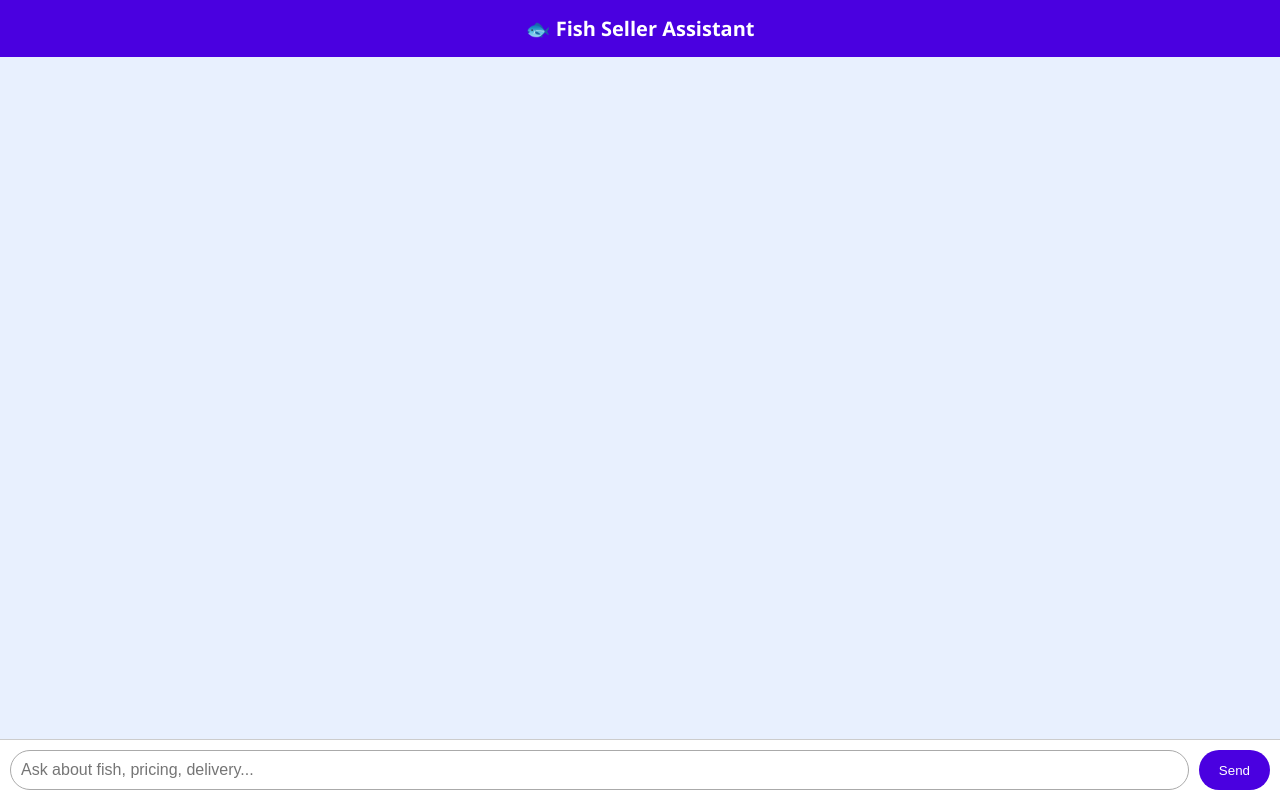
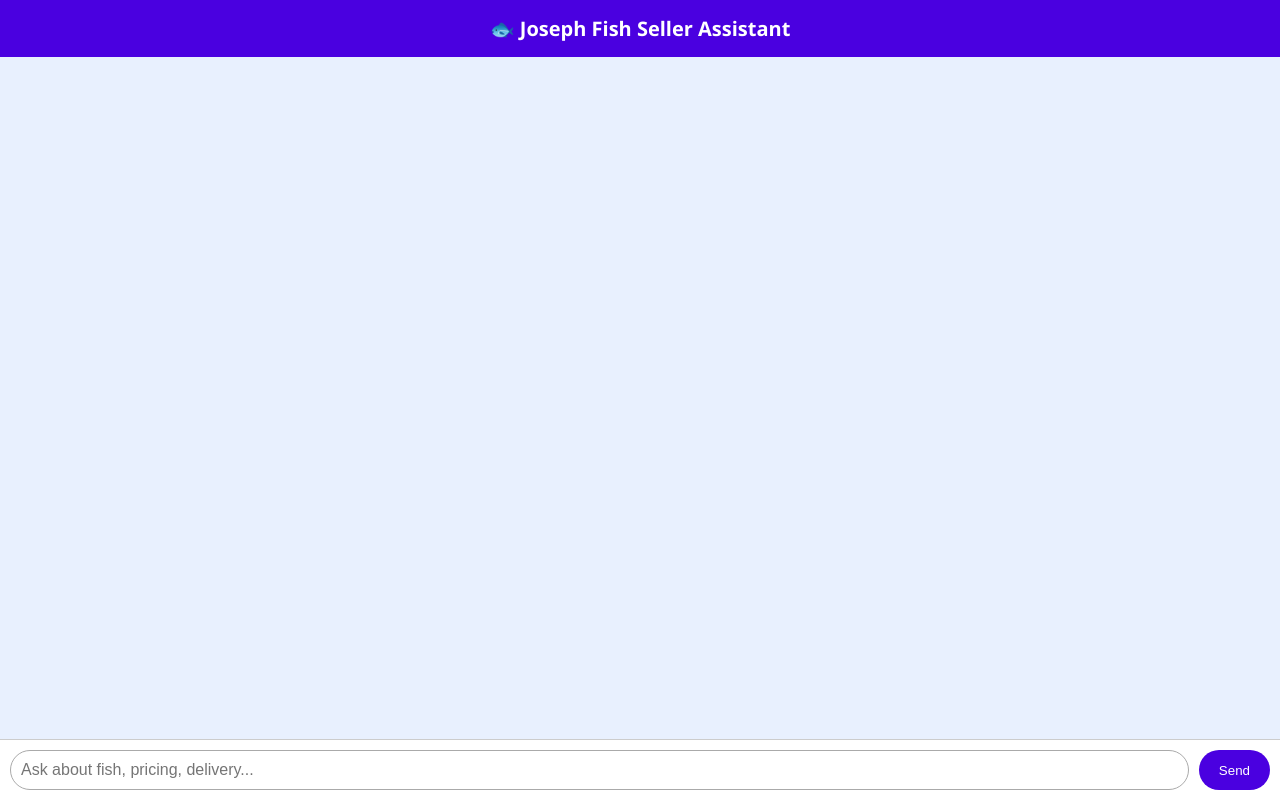
Before and after one commit to john5566152552-so/Uk, a plain HTML site: page index.html in a window 1280 px wide. Drawn offline with Linux system fonts and the light colour scheme.

Commit message:
index.html

```diff
--- a/index.html
+++ b/index.html
@@ -94,7 +94,7 @@
   </style>
 </head>
 <body>
-  <div class="header">🐟 Fish Seller Assistant</div>
+  <div class="header">🐟 Joseph Fish Seller Assistant</div>
   <div class="chat-container" id="chat-box"></div>
   <div class="input-area">
     <input type="text" id="user-input" placeholder="Ask about fish, pricing, delivery..." />
```
